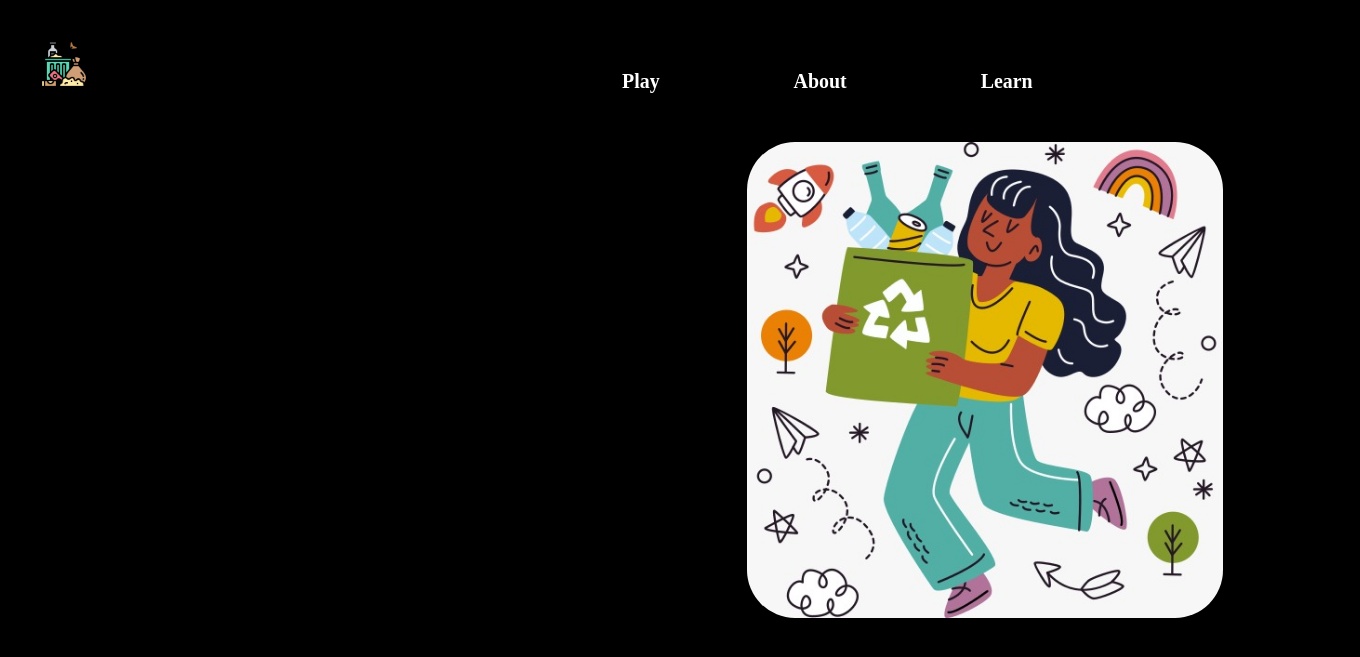
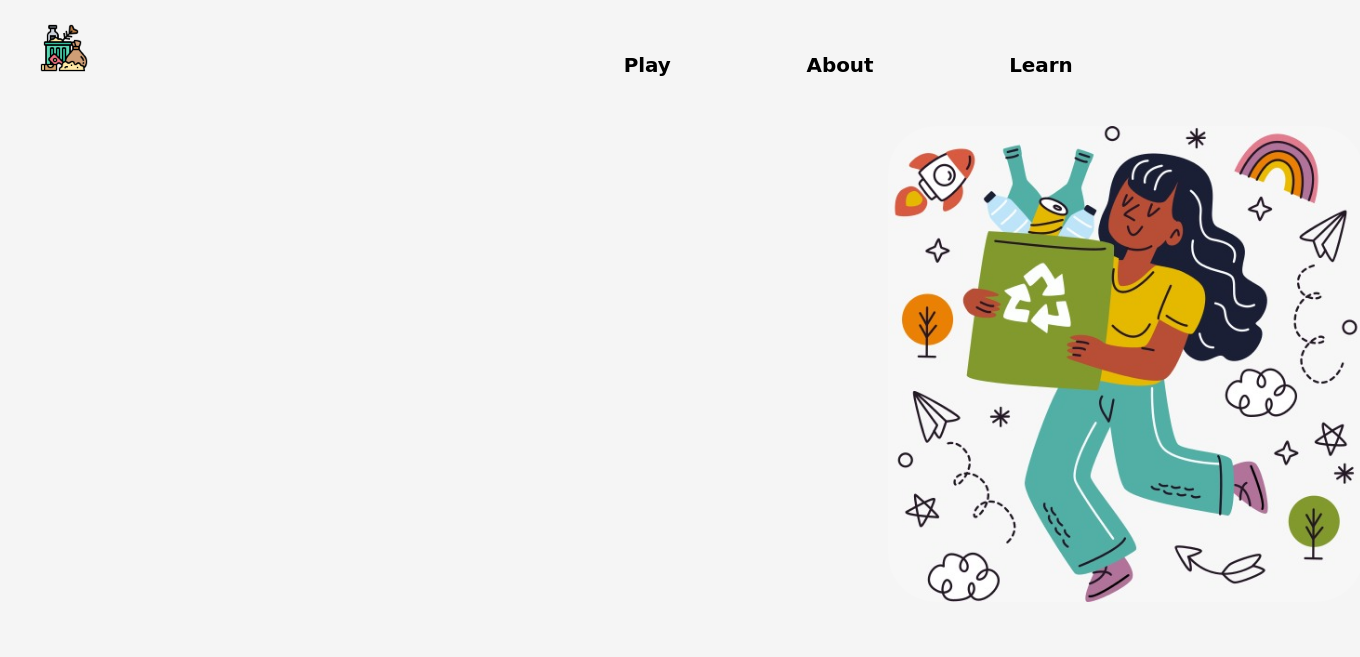
Before and after one commit to Mridul-2003/waste-sorting, a Python web app: template templates/index.html in a window 1360 px wide. Shown: the top 657 px of the page. Run offline with Jinja, Linux system fonts and the light colour scheme; the template is opened without the code that fills it, so the values that code supplies are empty.

Commit message:
ui make betteer

```diff
--- a/static/style.css
+++ b/static/style.css
@@ -1,5 +1,5 @@
 *{
-    background: black;
+    background:whitesmoke;
 }
 .nav{
     background-color:#d9dbdd0d;
@@ -8,13 +8,16 @@
 .garbage{
     height:3rem;
     background: balck;
-    margin-top: 2rem;
+    margin-top: 1rem;
     margin-left: 2rem;
     padding-right: 25rem;
 }
 .hero_image{
-    color: white;
+    color: black;
     font-size: 1.5rem;
+    font-weight: 400;
+
+    font-family:cursive;
 }
 h5{
     justify-content: space-between;
@@ -22,7 +25,7 @@ h5{
     padding-left: 8rem;
 }
 img.home{
-    margin-left:46.2rem;
+    margin-left:55rem;
     margin-top: 3rem;
     height: 35vw;
     border-radius: 3rem;
```
